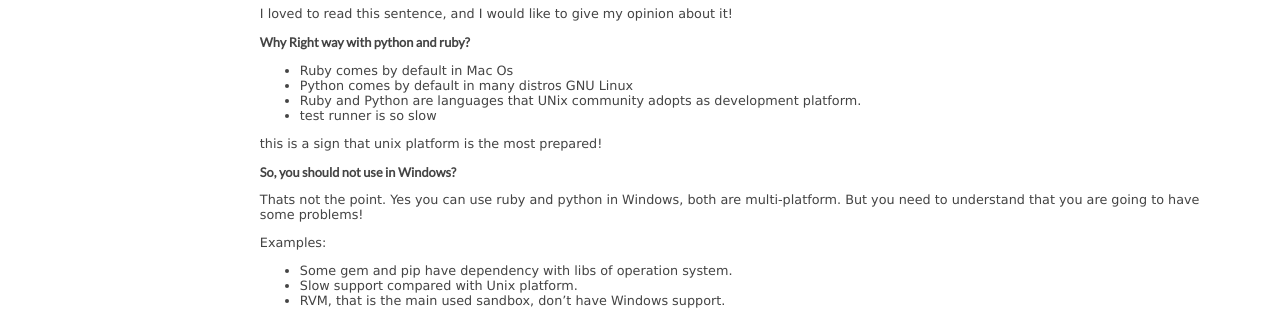
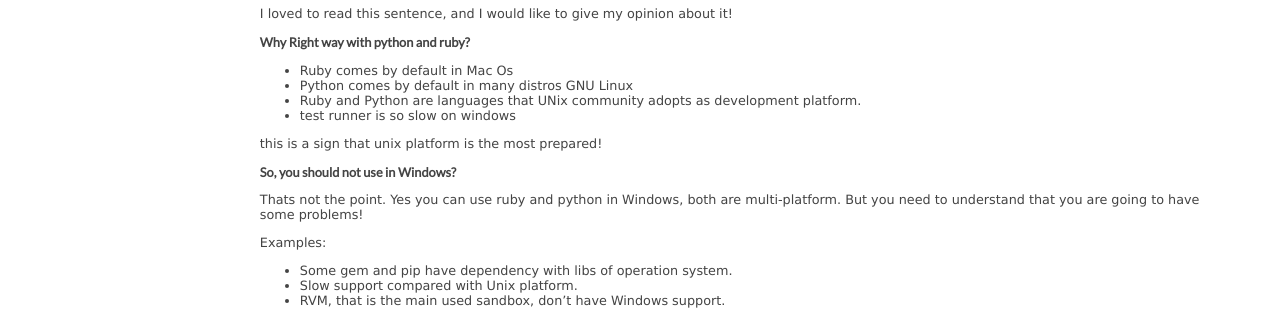
Before and after one commit to rgarbin/rgarbin.github.com, a Jekyll site: the page built from _posts/2012-08-01-right-way-with-python-and-ruby.html, in a window 1280 px wide. Shown: the part 290-600 px from the top of the page. Built offline with Jekyll 4.4.1, drawn with Linux system fonts in a browser that asks for light colours; comment, search, counter and statistics services are not loaded.

Commit message:
Update 2012-08-01-right-way-with-python-and-ruby.html
rft

```diff
--- a/_posts/2012-08-01-right-way-with-python-and-ruby.html
+++ b/_posts/2012-08-01-right-way-with-python-and-ruby.html
@@ -27,7 +27,7 @@
       <li>Ruby comes by default in Mac Os</li>
       <li>Python comes by default in many distros GNU Linux</li>
       <li>Ruby and Python are languages that UNix community adopts as development platform.</li>
-      <li>test runner is so slow</li>
+      <li>test runner is so slow on windows</li>
     </ul>
 
     <p>this is a sign that unix platform is the most prepared!</p>
```
